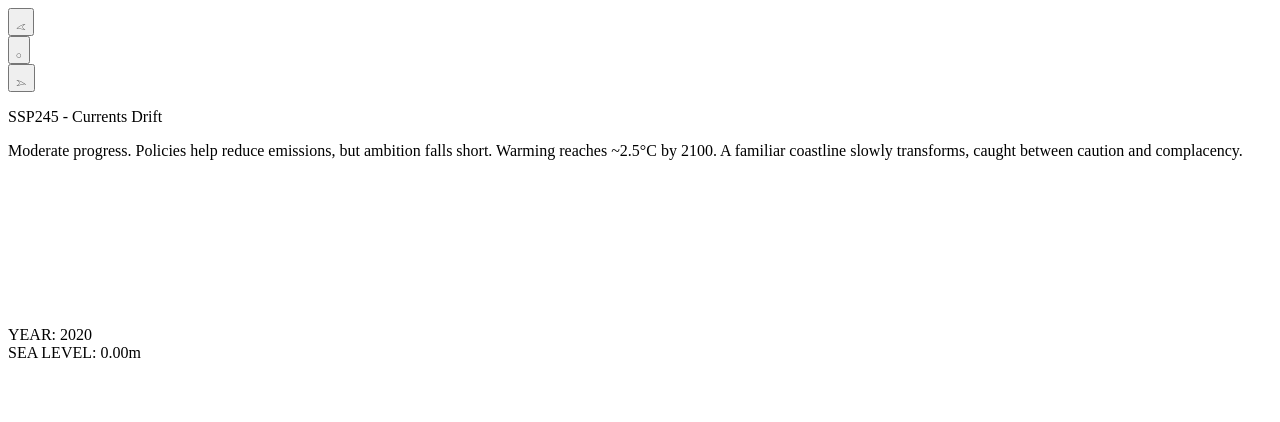
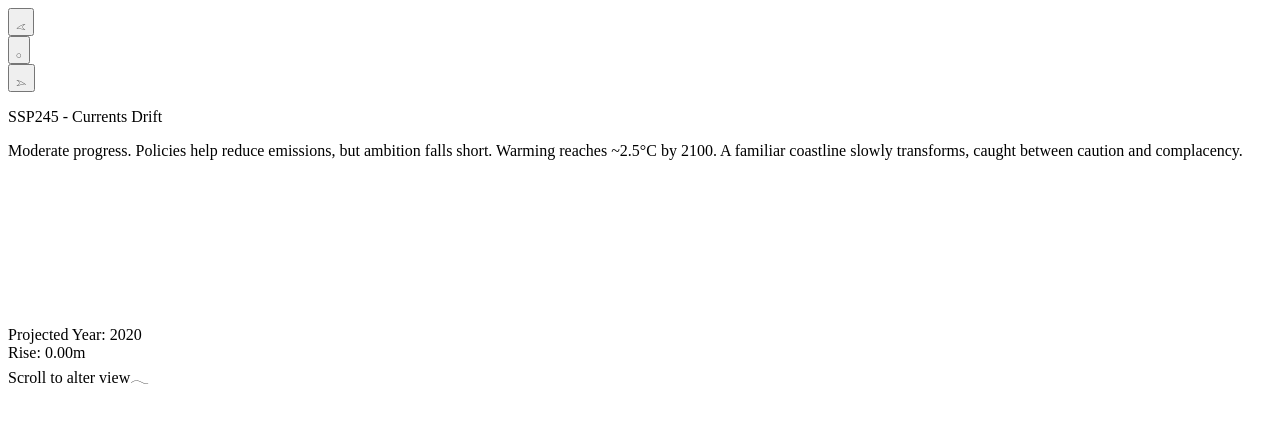
Before and after one commit to 54rtor1/litoral-obsoleto, a Next.js app in the folder react-three-next/: page / in a window 1280 px wide. Shown: the top 422 px of the page. Built offline with nearby package versions, Linux system fonts and the light colour scheme.

Commit message:
improves yearcounter ui

```diff
--- a/react-three-next/src/components/dom/ScenarioSelector.jsx
+++ b/react-three-next/src/components/dom/ScenarioSelector.jsx
@@ -23,13 +23,13 @@ export default function ScenarioSelector() {
               className={`text-cyan-300/90 transition-transform duration-200 ${scenario === key ? 'scale-110' : 'scale-100'
                 }`}
             >
-              <span className="text-5xl">{config.icon}</span>
+              <span className="text-5xl  hover:text-white">{config.icon}</span>
             </button>
           </div>
         ))}
       </div>
 
-      <div className="space-y-1 text-cyan-300/80">
+      <div className="space-y-1 bg-black text-cyan-300/80">
         <p className="text-sm opacity-80">{metadata.description}</p>
         <p className="text-sm opacity-100">{metadata.info}</p>
       </div>
--- a/react-three-next/src/components/dom/YearCounter.jsx
+++ b/react-three-next/src/components/dom/YearCounter.jsx
@@ -4,10 +4,18 @@ export default function YearCounter() {
   const { year, seaLevel } = useScrollStore();
 
   return (
-    <div className="glitch fixed bottom-12 left-4 font-mono text-xl text-green-500">
-      YEAR: <span className="text-yellow-400">{Math.round(year)}</span>
-      <div className="text-sm text-cyan-400">
-        SEA LEVEL: {seaLevel.toFixed(2)}m
+    <div className="fixed bottom-12 left-4 bg-black p-4 text-xl">
+      <div className="flex flex-col items-start space-y-2">
+        <div className="text-sm text-cyan-300">
+          Projected Year: <span className="text-white">{Math.round(year)}</span>
+        </div>
+        <div className="text-sm text-cyan-300">
+          Rise: {seaLevel.toFixed(2)}m
+        </div>
+        <div className="mt-4 cursor-pointer text-sm text-cyan-300  opacity-80 hover:text-white">
+          <span>Scroll to alter view</span>
+          <span className="ml-2 text-xl text-white">𓂃</span>
+        </div>
       </div>
     </div>
   );
```
